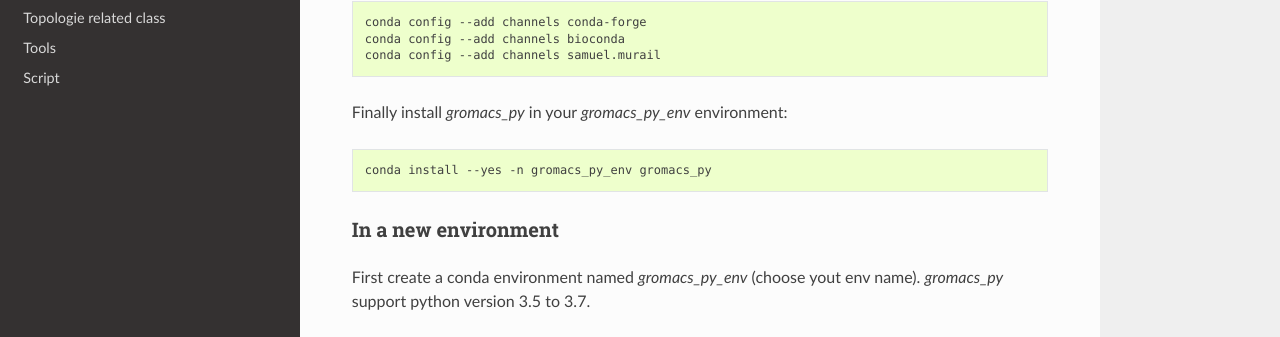
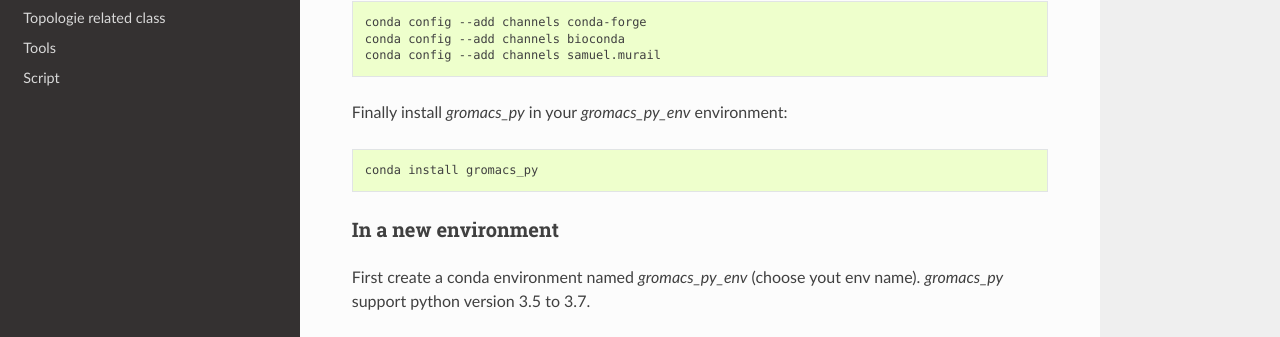
Before and after one commit to samuelmurail/gromacs_py, a Sphinx documentation site: the page built from gromacs_py/doc/install.rst, in a window 1280 px wide and 900 px high. Shown: the part 313-650 px from the top of the window. Built offline with Sphinx 7.4.7 and the Read the Docs theme 2.0.0, drawn with Linux system fonts in a browser that asks for light colours.

Commit message:
Update of conda install

```diff
--- a/gromacs_py/doc/install.rst
+++ b/gromacs_py/doc/install.rst
@@ -19,7 +19,7 @@ Finally install `gromacs_py` in your `gromacs_py_env` environment:
 
 .. code-block:: bash
 
-	conda install --yes -n gromacs_py_env gromacs_py
+	conda install gromacs_py
 
 In a new environment
 ~~~~~~~~~~~~~~~~~~~~~~~~~~~~~~~~~~~~~~~
```
